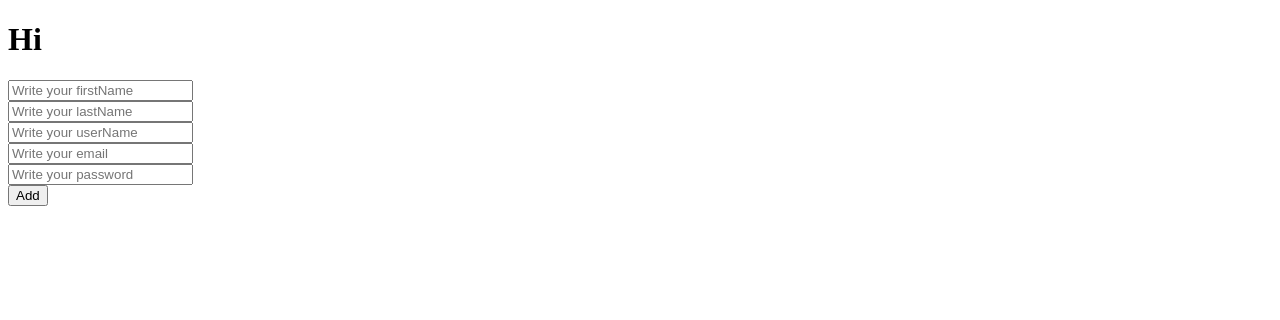
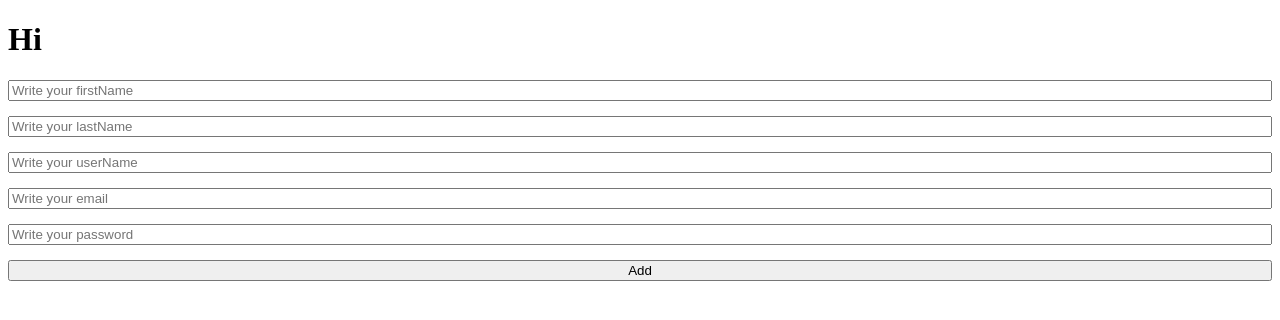
Before and after one commit to cf9874/react-study, a React (Create React App) app in the folder init/: page / in a window 1280 px wide. Shown: the top 320 px of the page. Built offline with nearby package versions, Linux system fonts and the light colour scheme.

Commit message:
properties & eorror handling

```diff
--- a/init/src/TodoList.tsx
+++ b/init/src/TodoList.tsx
@@ -1,23 +1,36 @@
 import { useState } from "react";
 import { useForm } from "react-hook-form";
 function TodoList() {
-  const { register, watch } = useForm();
-  console.log(watch());
+  const { register, handleSubmit, formState } = useForm();
+
+  const onValid = (data: any) => {
+    const { firstName, lastName, userName, email, password } = data;
+    console.log(data);
+  };
+  console.log("error", formState.errors);
 
   return (
     <div>
       <h1>Hi</h1>
-      <form>
-        <input {...register("firstName")} placeholder="Write your firstName" />
-        <br />
-        <input {...register("lastName")} placeholder="Write your lastName" />
-        <br />
-        <input {...register("userName")} placeholder="Write your userName" />
-        <br />
-        <input {...register("email")} placeholder="Write your email" />
-        <br />
-        <input {...register("password")} placeholder="Write your password" />
-        <br />
+      <form
+        style={{
+          display: "flex",
+          flexDirection: "column",
+          gap: "15px",
+        }}
+        onSubmit={handleSubmit(onValid)}
+      >
+        <input
+          {...register("firstName", {
+            required: "firstName is required",
+            minLength: { value: 10, message: "could you give me more 10?" },
+          })}
+          placeholder="Write your firstName"
+        />
+        <input {...register("lastName", { required: "lastName is required" })} placeholder="Write your lastName" />
+        <input {...register("userName", { required: "userName is required" })} placeholder="Write your userName" />
+        <input {...register("email", { required: "email is required" })} placeholder="Write your email" />
+        <input {...register("password", { required: "password is required" })} placeholder="Write your password" />
         <button>Add</button>
       </form>
     </div>
```
